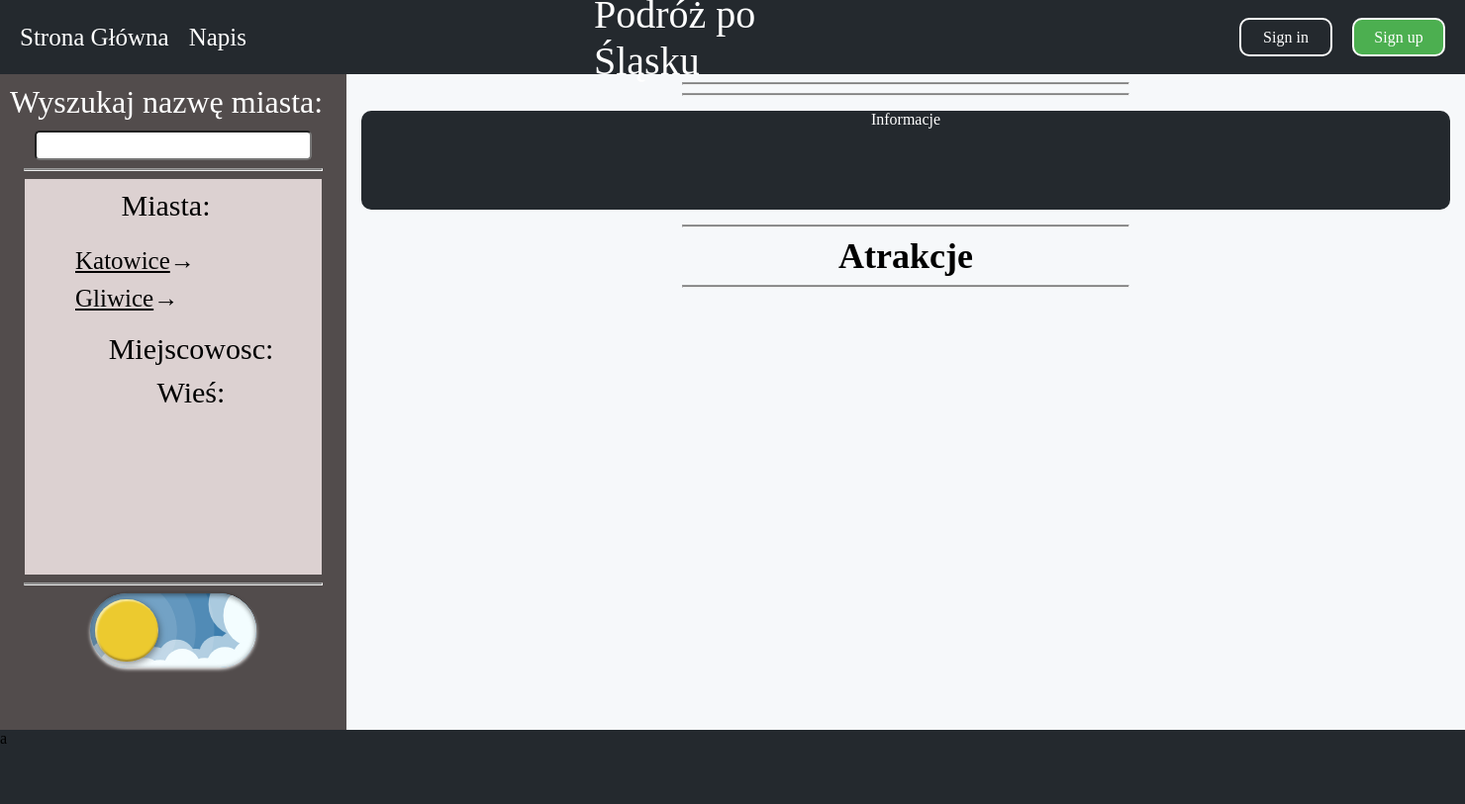
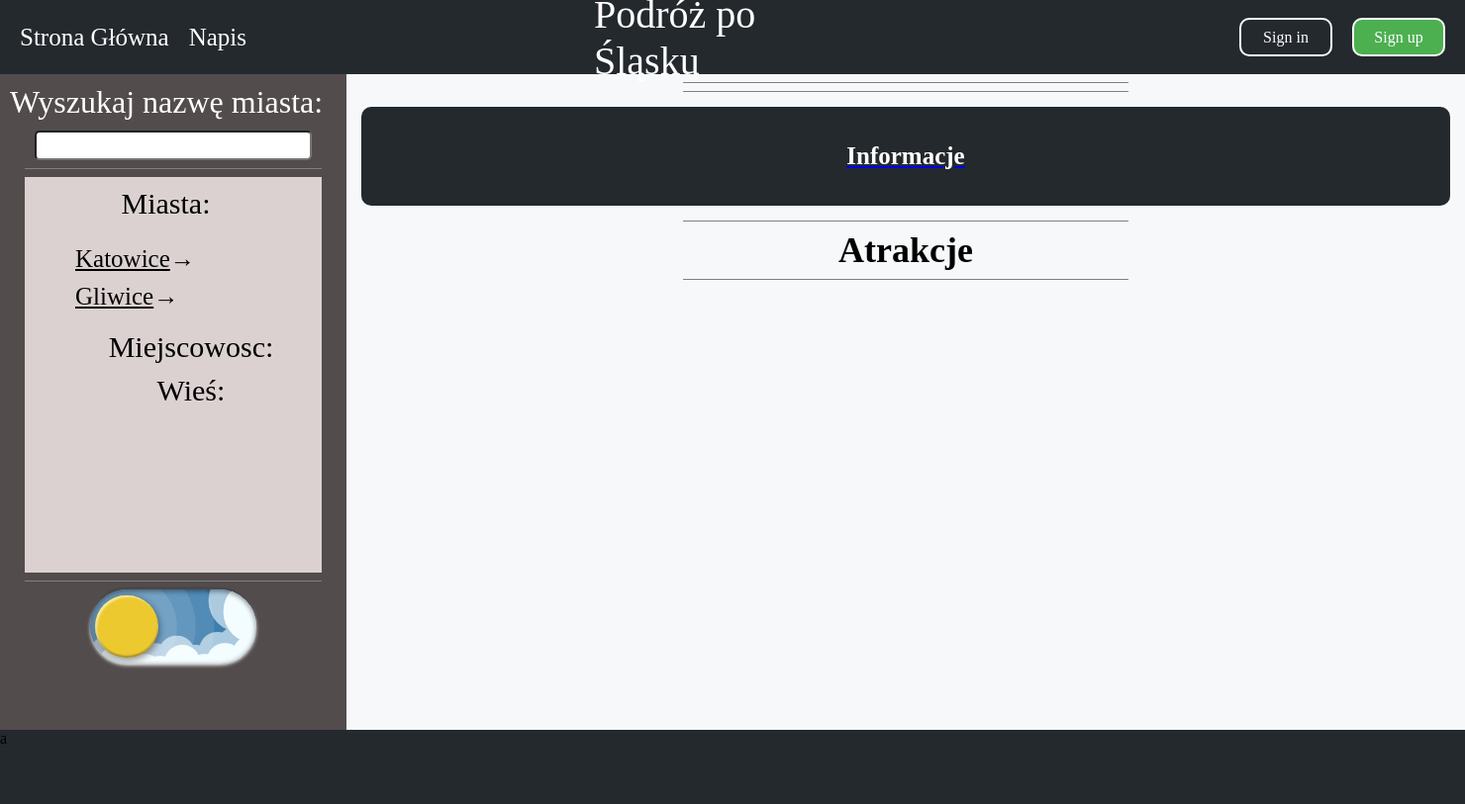
Before and after one commit to Projects-Makers/final_site, a PHP site: page /index.php?strona=podstrona-miasta in a window 1480 px wide. Shown: the whole page at 99% size. Run offline with PHP 8.4, Linux system fonts and the light colour scheme; data comes from the database, SQL or seed files in the repository; data that the repository does not hold is empty.

Commit message:
jib
tfuiyngf6e56

```diff
--- a/php/podstrona-miasta.php
+++ b/php/podstrona-miasta.php
@@ -10,10 +10,14 @@
     echo '<b>' . $wiersz["miasto"] . '</b>';
     ?>
 </div>
-<hr style="width: 450px; height: 1px; background-color: gray; "></hr>
-<div class="info1">Informacje</div>
-<hr style="width: 450px; height: 1px; background-color: gray; "></hr>
-<div class="czcionka"><b>Atrakcje</b></div>
-<hr style="width: 450px; height: 1px; background-color: gray; "></hr>
+<hr style="width: 450px;">
+<a href="php/informacje.php">
+<div class="info1">
+            <div class="wypelniacz1">Informacje</div>
+        </div>
+</a>
+        <hr style="width: 450px;">
+        <div class="czcionka"><b>Atrakcje</b></div>
+        <hr style="width: 450px;">
+    </div>
 </div>
-</div>
--- a/style/podstrona.css
+++ b/style/podstrona.css
@@ -1,22 +1,68 @@
-.center1{
+.center1 {
     margin: auto;
-    padding: auto;
     text-align: center;
     margin-top: 0px;
 }
 
-.czcionka{
+.czcionka {
     font-size: 36px;
 }
 
-.info1{
+.info1 {
     background-color: #24292e;
     width: 1100px;
     height: 100px;
     color: white;
     text-align: center;
-    margin: auto;
-    padding: auto;
+    margin: 15px auto;
     border-radius: 10px;
-    margin: 15px 0px;
+    line-height: 100px; /* Center text vertically */
+    position: relative; /* Umożliwia działanie pseudo-elementu */
+    transition: transform 0.3s ease-in-out, font-size 0.3s ease-in-out; /* Smooth transition for scaling and font size */
 }
+
+.info1:hover {
+    transform: scale(1.2); /* Powiększa cały element */
+}
+
+.info1 .wypelniacz1 {
+    font-size: 25px;
+    font-weight: bold;
+    transition: transform 0.3s ease-in-out, font-size 0.3s ease-in-out; /* Smooth transition for text inside */
+}
+
+.info1:hover .wypelniacz1 {
+    font-size: 30px; /* Zwiększa rozmiar czcionki po najechaniu */
+}
+
+/* Pseudo-element do stworzenia linku */
+.info1::after {
+    content: ''; /* Pseudo-element nie ma tekstu, ale musi być obecny */
+    position: absolute;
+    top: 0;
+    left: 0;
+    width: 100%;
+    height: 100%;
+    background: transparent;
+    z-index: 1; /* Zapewnia, że pseudo-element będzie na wierzchu */
+}
+
+.info1:hover::after {
+    cursor: pointer;
+}
+
+.info1::after {
+    cursor: pointer;
+    z-index: 10;
+}
+
+.info1 a {
+    text-decoration: none;
+    color: white;
+}
+
+hr {
+    border: none;
+    background-color: gray;
+    height: 1px;
+}
--- a/style/section.css
+++ b/style/section.css
@@ -1,58 +1,53 @@
-body {
-    margin: 0;
-    padding: 0;
-    box-sizing: border-box;
+.center1 {
+    margin: auto;
+    text-align: center;
+    margin-top: 0px;
 }
 
-section {
-    background: #f6f8fa;
-    display: flex;
-    justify-content: center;
-    align-items: center;
-    height: 82.9vh; /* Pełna wysokość widoku */
-    margin: 0;    /* Usuń marginesy */
-    padding: 0;   /* Usuń padding */
+.czcionka {
+    font-size: 36px;
 }
 
-.img {
-    position: relative;
-    margin: 0;
-    padding: 0;
+.info1 {
+    background-color: #24292e;
+    width: 1100px;
+    height: 100px;
+    color: white;
+    text-align: center;
+    margin: 15px auto;
+    border-radius: 10px;
+    line-height: 100px; /* Center text vertically */
+    transition: transform 0.3s ease-in-out, font-size 0.3s ease-in-out; /* Smooth transition for scaling and font size */
 }
 
-img {
-    display: block; /* Usuń dodatkowy odstęp wokół obrazka */
+.info1:hover {
+    transform: scale(1.2); /* Powiększa cały element */
 }
 
-#red-object {
-    width: 1100px;
-    height: 700px;
-    background-color: red;
-    position: absolute;
-    top: 50%;
-    left: 50%;
-    transform: translate(-50%, -50%);
-    border-radius: 10px;
-    display: none; /* Domyślnie ukryty */
+.info1 .wypelniacz1 {
+    font-size: 25px;
+    font-weight: bold;
+    transition: transform 0.3s ease-in-out, font-size 0.3s ease-in-out; /* Smooth transition for text inside */
 }
 
-#red-object.active {
-    display: block; /* Widoczny, gdy aktywowany */
+.info1:hover .wypelniacz1 {
+    font-size: 30px; /* Zwiększa rozmiar czcionki po najechaniu */
 }
 
-#close-button {
-    position: absolute;
-    top: 10px;
-    left: 10px;
-    background-color: #fff;
-    border: 1px solid #ccc;
-    color: #333;
-    border-radius: 5px;
-    padding: 5px 10px;
-    cursor: pointer;
-    font-size: 14px;
+.info1 a {
+    text-decoration: none;
+    color: white;
+    font-size: 25px;
+    padding-left: 20px;
 }
 
-#close-button:hover {
-    background-color: #f0f0f0;
+.info1 a:hover {
+    font-size: 40px;
+    transition: 0.6s;
 }
+
+hr {
+    border: none;
+    background-color: gray;
+    height: 1px;
+}
```
